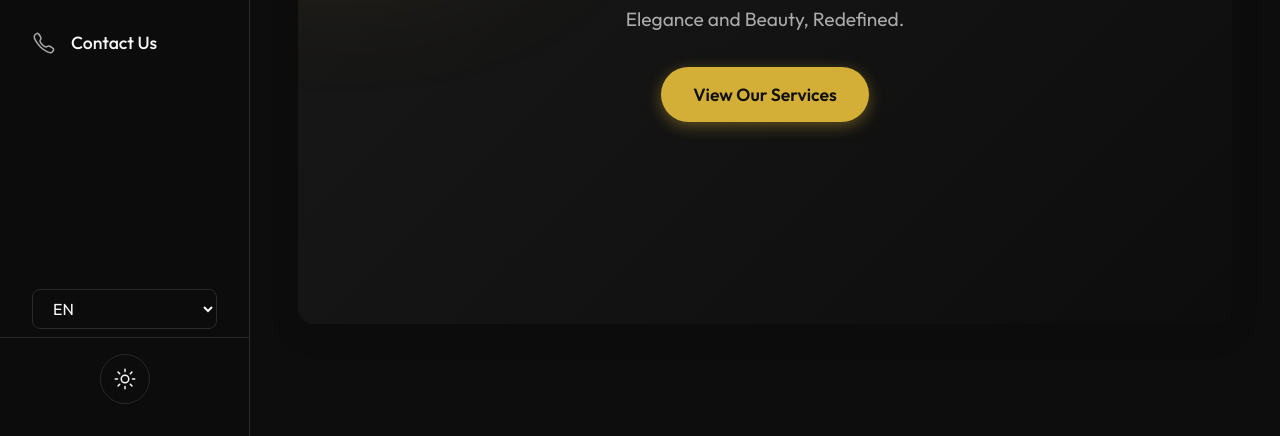
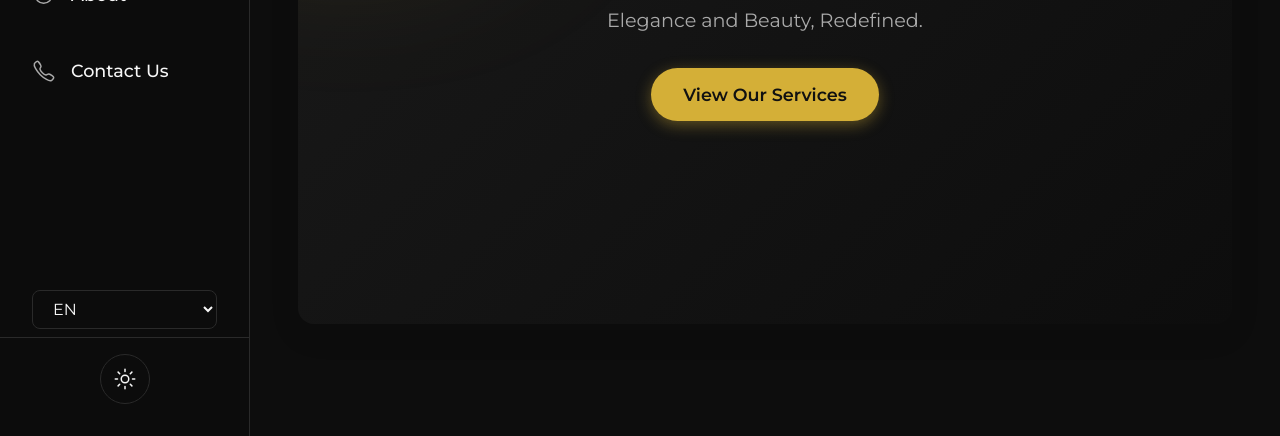
Before and after one commit to ChudasamaJignesh/itrik-beauty-parlour, a plain HTML site: page index.html in a window 1280 px wide. Shown: the part 364-800 px from the top of the page. Drawn offline with nearby package versions, Linux system fonts and the light colour scheme; no server answers; a web font is replaced by a local one.

Commit message:
working app 1.2

```diff
--- a/app.js
+++ b/app.js
@@ -250,6 +250,26 @@ async function loadStrapiData() {
         const contactData = await contactRes.json();
         renderContact(contactData.data);
 
+        // 4. Fetch Global Config (Logo & Favicon)
+        const globalRes = await fetch('http://localhost:1337/api/global?populate=*');
+        const globalData = await globalRes.json();
+        if (globalData && globalData.data) {
+            const config = globalData.data;
+            if (config.logo && config.logo.url) {
+                // Update brand logo in Header (use localhost:1337 prefix for Strapi uploads)
+                const brandLogoEl = document.getElementById('brand-logo');
+                if (brandLogoEl) brandLogoEl.src = `http://localhost:1337${config.logo.url}`;
+            }
+            if (config.favicon && config.favicon.url) {
+                // Update favicon dynamically
+                const faviconEl = document.getElementById('dynamic-favicon');
+                if (faviconEl) faviconEl.href = `http://localhost:1337${config.favicon.url}`;
+            }
+            if (config.siteName) {
+                document.title = config.siteName;
+            }
+        }
+
     } catch (error) {
         console.error('Failed to load data from CMS', error);
         document.getElementById('services-cms-content').innerHTML = `
--- /dev/null
+++ b/backend/src/api/global/controllers/global.ts
@@ -0,0 +1,7 @@
+/**
+ * global controller
+ */
+
+import { factories } from '@strapi/strapi'
+
+export default factories.createCoreController('api::global.global');
--- /dev/null
+++ b/backend/src/api/global/routes/global.ts
@@ -0,0 +1,7 @@
+/**
+ * global router
+ */
+
+import { factories } from '@strapi/strapi';
+
+export default factories.createCoreRouter('api::global.global');
--- /dev/null
+++ b/backend/src/api/global/services/global.ts
@@ -0,0 +1,7 @@
+/**
+ * global service
+ */
+
+import { factories } from '@strapi/strapi';
+
+export default factories.createCoreService('api::global.global');
--- /dev/null
+++ b/generate-global.js
@@ -0,0 +1,93 @@
+const fs = require('fs');
+const path = require('path');
+
+const srcDir = path.join(__dirname, 'backend', 'src', 'api');
+
+const apiName = 'global';
+
+const schema = {
+    "kind": "singleType",
+    "collectionName": "globals",
+    "info": {
+        "singularName": "global",
+        "pluralName": "globals",
+        "displayName": "Global Settings",
+        "description": "Global settings for the beauty parlor website (logo, favicon)"
+    },
+    "options": {
+        "draftAndPublish": true
+    },
+    "pluginOptions": {},
+    "attributes": {
+        "siteName": {
+            "type": "string",
+            "default": "ITRIK Beauty Parlour"
+        },
+        "logo": {
+            "type": "media",
+            "multiple": false,
+            "required": false,
+            "allowedTypes": ["images"]
+        },
+        "favicon": {
+            "type": "media",
+            "multiple": false,
+            "required": false,
+            "allowedTypes": ["images", "files"]
+        }
+    }
+};
+
+const apiDir = path.join(srcDir, apiName);
+const contentTypesDir = path.join(apiDir, 'content-types', apiName);
+const controllersDir = path.join(apiDir, 'controllers');
+const routesDir = path.join(apiDir, 'routes');
+const servicesDir = path.join(apiDir, 'services');
+
+fs.mkdirSync(contentTypesDir, { recursive: true });
+fs.mkdirSync(controllersDir, { recursive: true });
+fs.mkdirSync(routesDir, { recursive: true });
+fs.mkdirSync(servicesDir, { recursive: true });
+
+fs.writeFileSync(
+    path.join(contentTypesDir, 'schema.json'),
+    JSON.stringify(schema, null, 2)
+);
+
+fs.writeFileSync(
+    path.join(controllersDir, `${apiName}.ts`),
+    `/**
+ * ${apiName} controller
+ */
+
+import { factories } from '@strapi/strapi'
+
+export default factories.createCoreController('api::${apiName}.${apiName}');
+`
+);
+
+fs.writeFileSync(
+    path.join(routesDir, `${apiName}.ts`),
+    `/**
+ * ${apiName} router
+ */
+
+import { factories } from '@strapi/strapi';
+
+export default factories.createCoreRouter('api::${apiName}.${apiName}');
+`
+);
+
+fs.writeFileSync(
+    path.join(servicesDir, `${apiName}.ts`),
+    `/**
+ * ${apiName} service
+ */
+
+import { factories } from '@strapi/strapi';
+
+export default factories.createCoreService('api::${apiName}.${apiName}');
+`
+);
+
+console.log(`Created API for ${apiName}`);
--- a/index.html
+++ b/index.html
@@ -7,11 +7,12 @@
     <title>ITRIK Beauty Parlour</title>
     <meta name="description"
         content="Premium Beauty Parlour managed by Kirti Chudasama. Offering top-tier services for all your beauty needs.">
+    <!-- Dynamic Favicon -->
+    <link id="dynamic-favicon" rel="icon" type="image/png" href="logo.png">
     <!-- Google Fonts for Modern Typography -->
     <link rel="preconnect" href="https://fonts.googleapis.com">
     <link rel="preconnect" href="https://fonts.gstatic.com" crossorigin>
-    <link
-        href="https://fonts.googleapis.com/css2?family=Outfit:wght@300;400;500;600;700&family=Playfair+Display:ital,wght@0,400;0,600;1,400&display=swap"
+    <link href="https://fonts.googleapis.com/css2?family=Montserrat:wght@300;400;500;600;700&display=swap"
         rel="stylesheet">
     <!-- Ionicons for Navigation Icons -->
     <script type="module" src="https://unpkg.com/ionicons@7.1.0/dist/ionicons/ionicons.esm.js"></script>
@@ -81,7 +82,8 @@
                 <div class="hero-content">
                     <h1><span data-i18n="heroWelcome">Welcome to</span> <span class="gold-text">ITRIK</span></h1>
                     <p class="subtitle" data-i18n="heroSubtitle">Elegance and Beauty, Redefined.</p>
-                    <button class="cta-button" onclick="navigateTo('menu')" data-i18n="heroBtn">View Our Services</button>
+                    <button class="cta-button" onclick="navigateTo('menu')" data-i18n="heroBtn">View Our
+                        Services</button>
                 </div>
             </div>
             <div class="cms-content" id="home-cms-content">
@@ -93,7 +95,8 @@
         <section id="menu" class="page-section">
             <div class="section-header menu-header">
                 <div class="header-text">
-                    <h2><span data-i18n="menuTitle">Our</span> <span class="gold-text">Services</span><span data-i18n="menuTitle2"> & Rate Card</span></h2>
+                    <h2><span data-i18n="menuTitle">Our</span> <span class="gold-text">Services</span><span
+                            data-i18n="menuTitle2"> & Rate Card</span></h2>
                     <p data-i18n="menuSubtitle">Premium treatments to make you glow.</p>
                 </div>
                 <div class="view-toggle">
@@ -126,8 +129,10 @@
                 <div class="about-card">
                     <h3 data-i18n="aboutStory">The Story of ITRIK</h3>
                     <p data-i18n="aboutText">
-                        Managed by the visionary <strong>Kirti Chudasama</strong>, ITRIK represents a reflection of her passion.
-                        In fact, "ITRIK" is the beautiful reverse of "KIRTI", symbolizing how true beauty reflects from within.
+                        Managed by the visionary <strong>Kirti Chudasama</strong>, ITRIK represents a reflection of her
+                        passion.
+                        In fact, "ITRIK" is the beautiful reverse of "KIRTI", symbolizing how true beauty reflects from
+                        within.
                     </p>
                     <div id="about-cms-content" class="mt-4">
                         <!-- Strapi content about Kirti and the parlour -->
@@ -139,7 +144,8 @@
         <!-- Contact Section -->
         <section id="contact" class="page-section">
             <div class="section-header">
-                <h2><span class="gold-text" data-i18n="contactTitle">Contact</span><span data-i18n="contactTitle2"> Us</span></h2>
+                <h2><span class="gold-text" data-i18n="contactTitle">Contact</span><span data-i18n="contactTitle2">
+                        Us</span></h2>
                 <p data-i18n="contactSubtitle">We'd love to hear from you. Book an appointment today!</p>
             </div>
             <div class="contact-container" id="contact-cms-content">
@@ -148,15 +154,18 @@
                         onsubmit="event.preventDefault(); alert('In a real app, this connects to Strapi POST /api/messages');">
                         <div class="form-group">
                             <label data-i18n="formName">Name</label>
-                            <input type="text" placeholder="Your Name" data-i18n-placeholder="formNamePlaceholder" required>
+                            <input type="text" placeholder="Your Name" data-i18n-placeholder="formNamePlaceholder"
+                                required>
                         </div>
                         <div class="form-group">
                             <label data-i18n="formEmail">Email</label>
-                            <input type="email" placeholder="Your Email" data-i18n-placeholder="formEmailPlaceholder" required>
+                            <input type="email" placeholder="Your Email" data-i18n-placeholder="formEmailPlaceholder"
+                                required>
                         </div>
                         <div class="form-group">
                             <label data-i18n="formMessage">Message</label>
-                            <textarea rows="4" placeholder="How can we help?" data-i18n-placeholder="formMessagePlaceholder" required></textarea>
+                            <textarea rows="4" placeholder="How can we help?"
+                                data-i18n-placeholder="formMessagePlaceholder" required></textarea>
                         </div>
                         <button type="submit" class="cta-button" data-i18n="formBtn">Send Message</button>
                     </form>
--- a/style.css
+++ b/style.css
@@ -16,8 +16,8 @@
     --mobile-nav-height: 65px;
 
     /* Fonts */
-    --font-sans: 'Outfit', sans-serif;
-    --font-serif: 'Playfair Display', serif;
+    --font-sans: 'Montserrat', sans-serif;
+    --font-serif: 'Montserrat', sans-serif;
 }
 
 [data-theme="dark"] {
```
Also changed, not shown: backend/src/api/global/content-types/global/schema.json (added, +37 -0 lines), backend/src/index.ts (+14 -2 lines), backend/types/generated/contentTypes.d.ts (+33 -0 lines).
